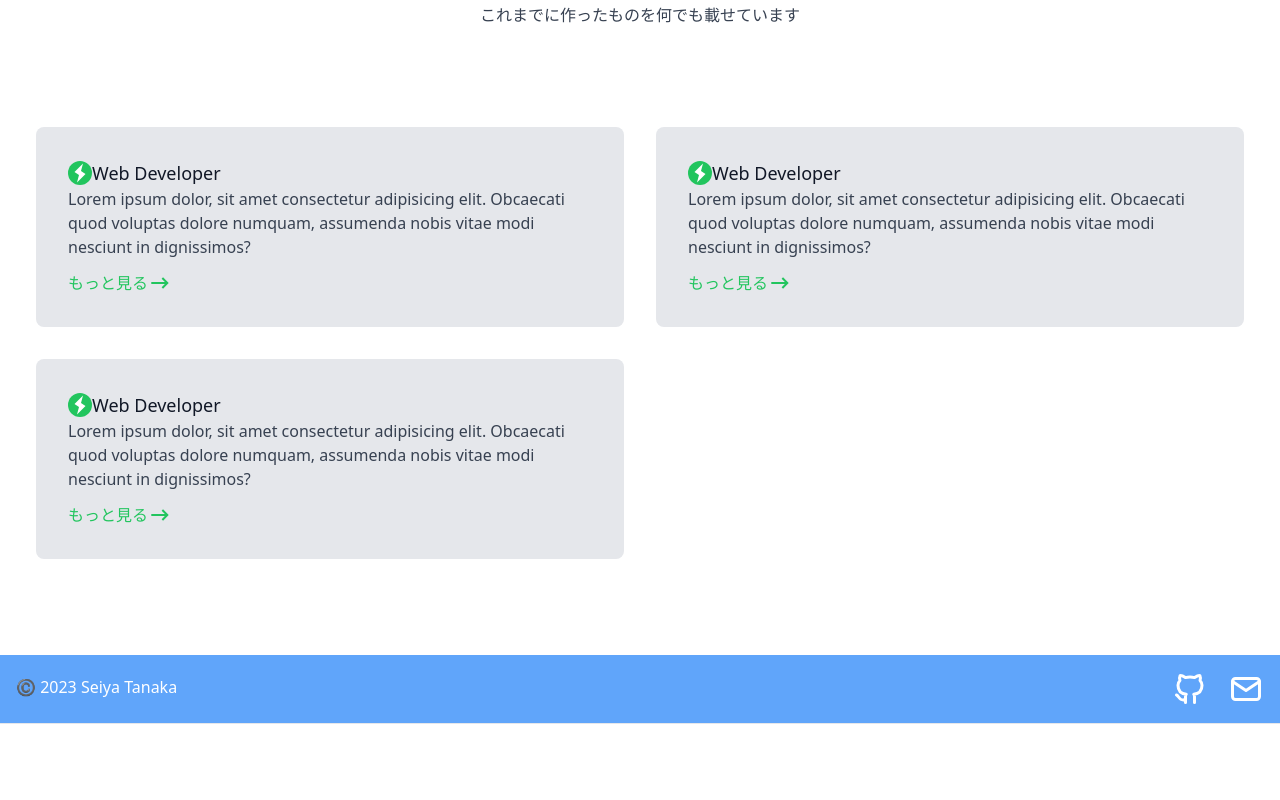
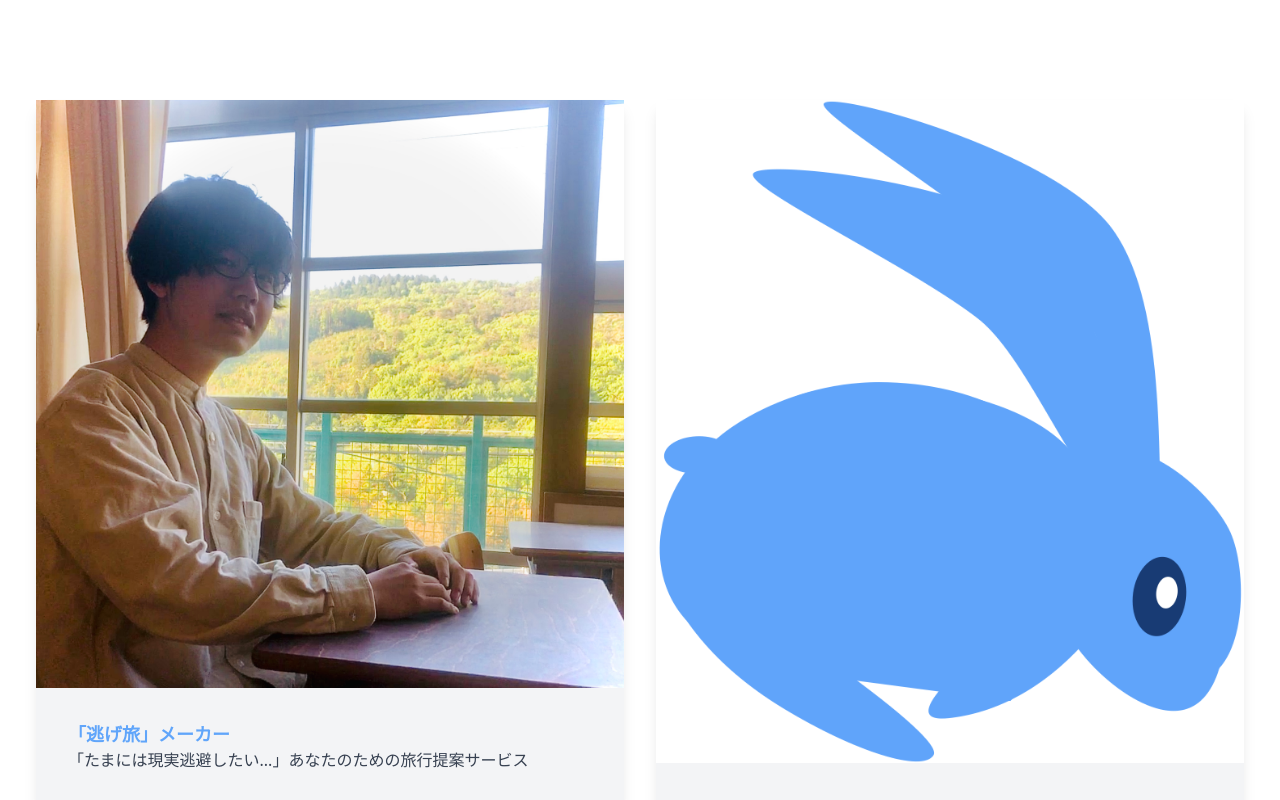
Before and after one commit to seiya-lab/seiya-react-tailwindcss-portfolio, a React (Vite) app: page / in a window 1280 px wide. Shown: the part 1360-2160 px from the top of the page. Before the commit the page ends 2084 px from the top, so only its background shows below. Built offline with nearby package versions, Linux system fonts and the light colour scheme.

Commit message:
feat: カードのサムネデザイン #10

```diff
--- a/src/App.jsx
+++ b/src/App.jsx
@@ -1,5 +1,7 @@
 import { useState } from 'react'
 import './App.css'
+import './components/WorksCard'
+import WorksCard from './components/WorksCard';
 
 function App() {
   const [count, setCount] = useState(0)
@@ -10,7 +12,7 @@ function App() {
       <header className="text-white border-b border-gray-200 bg-blue-400">
         <div className="container flex mx-auto p-4 flex-col md:flex-row items-center">
           <a href="#home" className="flex md:block mb-2 md:mb-0 justify-center">
-            <img className="md:w-1/3 lg:max-w-lg w-1/2" src="public/seiyalogo.png">
+            <img className="md:w-1/5 lg:max-w-lg w-2/5" src="public/seiyalogo.png">
             </img>
           </a>
           <nav className="md:ml-auto text-base">
@@ -40,7 +42,6 @@ function App() {
             よかったら見ていってください。
           </p>
 
-          {/* <button className='text-white bg-blue-700 py-2 px-6 border-0 rounded text-lg hover:bg-blue-600 duration-300'>Contact</button> */}
         </div>
         <div className="md:w-1/3 lg:max-w-lg w-3/5">
           <img className="rounded-lg" src="./seiyaimg.JPG" alt="" />
@@ -48,7 +49,7 @@ function App() {
       </div>
     </section>
 
-    <section className='text-gray-700 border-t border-gray-200' id="about">
+    <section className='text-gray-700 border-t border-gray-200 bg-white' id="about">
       <div className='container px-5 py-24 mx-auto'>
         <div className="text-center mb-20">
           <div className='flex justify-center mb-1'>
@@ -69,7 +70,7 @@ function App() {
       </div>
     </section>
 
-    <section className='text-gray-700 border-t border-gray-200' id="works">
+    <section className='text-gray-700 border-t border-gray-200 bg-white' id="works">
       <div className='container px-5 py-20 mx-auto'>
         <div className='flex justify-center mb-1'>
           <svg xmlns="http://www.w3.org/2000/svg" className="icon icon-tabler icon-tabler-medal-2" width="48" height="48" viewBox="0 0 24 24" strokeWidth="2" stroke="currentColor" fill="none" strokeLinecap="round" strokeLinejoin="round">
@@ -88,129 +89,8 @@ function App() {
         </div>
         {/* カードのdivタグ */}
         <div className='flex flex-wrap'>
-          <div className='md:w-1/2 p-4'>
-            <div className='bg-gray-200 rounded-lg p-8'>
-              <div className="flex items-center">
-                <div className="bg-green-500 text-white rounded-full">
-                  <svg
-                    width="24"
-                    height="24"
-                    viewBox="0 0 24 24"
-                    fill="none"
-                    xmlns="http://www.w3.org/2000/svg"
-                  >
-                    <path d="M9 21.5L17.5 13L13 10L15 2.5L6.5 11L11 14L9 21.5Z" fill="currentColor" />
-                  </svg>
-                </div>
-                <h2 className='text-gray-900 text-lg font-medium'>
-                  Web Developer
-                </h2>
-              </div>
-              <div>
-                  <p>
-                    Lorem ipsum dolor, sit amet consectetur adipisicing elit. Obcaecati quod voluptas dolore numquam, assumenda nobis vitae modi nesciunt in dignissimos?
-                  </p>
-                  <a href='#' className='flex mt-3 text-green-500 items-center'>
-                    もっと見る
-                    <svg
-                      width="24"
-                      height="24"
-                      viewBox="0 0 24 24"
-                      fill="none"
-                      xmlns="http://www.w3.org/2000/svg"
-                    >
-                      <path
-                        d="M15.0378 6.34317L13.6269 7.76069L16.8972 11.0157L3.29211 11.0293L3.29413 13.0293L16.8619 13.0157L13.6467 16.2459L15.0643 17.6568L20.7079 11.9868L15.0378 6.34317Z"
-                        fill="currentColor"
-                      />
-                    </svg>
-                  </a>
-              </div>
-            </div>
-          </div>
-
-          <div className='md:w-1/2 p-4'>
-            <div className='bg-gray-200 rounded-lg p-8'>
-              <div className="flex items-center">
-                <div className="bg-green-500 text-white rounded-full">
-                  <svg
-                    width="24"
-                    height="24"
-                    viewBox="0 0 24 24"
-                    fill="none"
-                    xmlns="http://www.w3.org/2000/svg"
-                  >
-                    <path d="M9 21.5L17.5 13L13 10L15 2.5L6.5 11L11 14L9 21.5Z" fill="currentColor" />
-                  </svg>
-                </div>
-                <h2 className='text-gray-900 text-lg font-medium'>
-                  Web Developer
-                </h2>
-              </div>
-              <div>
-                  <p>
-                    Lorem ipsum dolor, sit amet consectetur adipisicing elit. Obcaecati quod voluptas dolore numquam, assumenda nobis vitae modi nesciunt in dignissimos?
-                  </p>
-                  <a href='#' className='flex mt-3 text-green-500 items-center'>
-                    もっと見る
-                    <svg
-                      width="24"
-                      height="24"
-                      viewBox="0 0 24 24"
-                      fill="none"
-                      xmlns="http://www.w3.org/2000/svg"
-                    >
-                      <path
-                        d="M15.0378 6.34317L13.6269 7.76069L16.8972 11.0157L3.29211 11.0293L3.29413 13.0293L16.8619 13.0157L13.6467 16.2459L15.0643 17.6568L20.7079 11.9868L15.0378 6.34317Z"
-                        fill="currentColor"
-                      />
-                    </svg>
-                  </a>
-              </div>
-            </div>
-          </div>
-
-          <div className='md:w-1/2 p-4'>
-            <div className='bg-gray-200 rounded-lg p-8'>
-              <div className="flex items-center">
-                <div className="bg-green-500 text-white rounded-full">
-                  <svg
-                    width="24"
-                    height="24"
-                    viewBox="0 0 24 24"
-                    fill="none"
-                    xmlns="http://www.w3.org/2000/svg"
-                  >
-                    <path d="M9 21.5L17.5 13L13 10L15 2.5L6.5 11L11 14L9 21.5Z" fill="currentColor" />
-                  </svg>
-                </div>
-                <h2 className='text-gray-900 text-lg font-medium'>
-                  Web Developer
-                </h2>
-              </div>
-              <div>
-                  <p>
-                    Lorem ipsum dolor, sit amet consectetur adipisicing elit. Obcaecati quod voluptas dolore numquam, assumenda nobis vitae modi nesciunt in dignissimos?
-                  </p>
-                  <a href='#' className='flex mt-3 text-green-500 items-center'>
-                    もっと見る
-                    <svg
-                      width="24"
-                      height="24"
-                      viewBox="0 0 24 24"
-                      fill="none"
-                      xmlns="http://www.w3.org/2000/svg"
-                    >
-                      <path
-                        d="M15.0378 6.34317L13.6269 7.76069L16.8972 11.0157L3.29211 11.0293L3.29413 13.0293L16.8619 13.0157L13.6467 16.2459L15.0643 17.6568L20.7079 11.9868L15.0378 6.34317Z"
-                        fill="currentColor"
-                      />
-                    </svg>
-                  </a>
-              </div>
-            </div>
-          </div>
-
+          <WorksCard title={"「逃げ旅」メーカー"} comment={"「たまには現実逃避したい...」あなたのための旅行提案サービス"} imgPath={"./seiyaimg.JPG"}/>
+          <WorksCard title={"Title2"} comment={"comment2"} imgPath={"./usagi.png"}/>
         </div>
       </div>
     </section>
--- /dev/null
+++ b/src/components/WorksCard.jsx
@@ -0,0 +1,40 @@
+import React from "react";
+
+const WorksCard = (props) => {
+    return (
+        <div className='md:w-1/2 p-4'>
+            <div className="shadow-lg rounded-sm hover:shadow-2xl hover:ring-2 hover:-translate-y-3 duration-200">
+                <div className="object-contain">
+                        {/* 画像サイズは1280x720のみ */}
+                        <img className="" src={props.imgPath} alt="" />
+                </div>
+                <div className='bg-gray-100 p-8'>
+
+                    <div className="flex items-center">
+                        {/* <div className="bg-green-500 text-white rounded-full">
+                                <svg
+                                    width="24"
+                                    height="24"
+                                    viewBox="0 0 24 24"
+                                    fill="none"
+                                    xmlns="http://www.w3.org/2000/svg"
+                                >
+                                <path d="M9 21.5L17.5 13L13 10L15 2.5L6.5 11L11 14L9 21.5Z" fill="currentColor" />
+                                </svg>
+                        </div> */}
+                        <h2 className='text-blue-400 text-lg font-semibold'>
+                            {props.title}
+                        </h2>
+                    </div>
+                    <div>
+                        <p>
+                            {props.comment}
+                        </p>
+                    </div>
+                </div>
+            </div>
+        </div>
+    );
+};
+
+export default WorksCard
```
